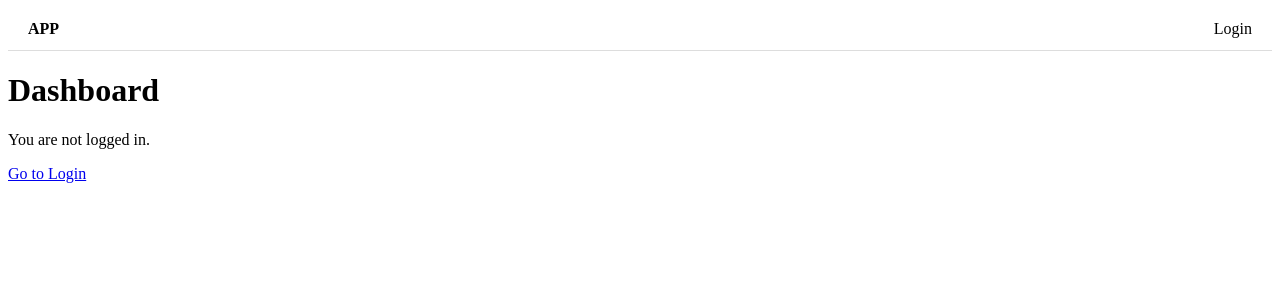
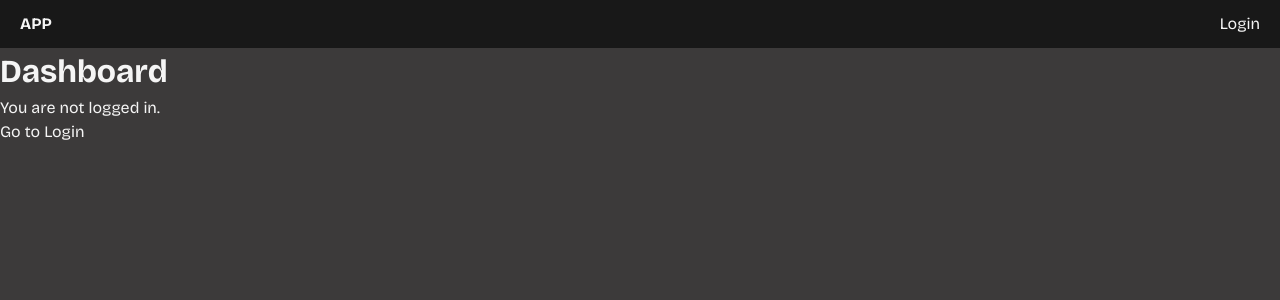
Before and after one commit to ThanosDodd/revifiro-boilerplate, a React (Vite) app: page /dashboard in a window 1280 px wide. Shown: the top 300 px of the page. Built offline with nearby package versions, Linux system fonts and the light colour scheme; no server answers.

Commit message:
refactor: remove unused CSS styles and update Navbar styles for consistency

```diff
--- a/src/components/Navbar.css
+++ b/src/components/Navbar.css
@@ -1,8 +1,8 @@
 .nav {
+  background: #171717f2;
   display: flex;
   justify-content: space-between;
   padding: 12px 20px;
-  border-bottom: 1px solid #ddd;
   align-items: center;
 }
 
@@ -17,5 +17,4 @@
 
 .link {
   text-decoration: none;
-  color: black;
 }
--- a/src/index.css
+++ b/src/index.css
@@ -1,119 +1,32 @@
+@import url("https://fonts.googleapis.com/css2?family=Bricolage+Grotesque:wght@400;500;700&display=swap");
+
 :root {
-  --text: #6b6375;
-  --text-h: #08060d;
-  --bg: #fff;
-  --border: #e5e4e7;
-  --code-bg: #f4f3ec;
-  --accent: #aa3bff;
-  --accent-bg: rgba(170, 59, 255, 0.1);
-  --accent-border: rgba(170, 59, 255, 0.5);
-  --social-bg: rgba(244, 243, 236, 0.5);
-  --shadow:
-    rgba(0, 0, 0, 0.1) 0 10px 15px -3px, rgba(0, 0, 0, 0.05) 0 4px 6px -2px;
+  --bg: #3c3a3a;
+  --text: #f5f5f5;
+  --border: #2a2a2a;
 
-  --sans: system-ui, "Segoe UI", Roboto, sans-serif;
-  --heading: system-ui, "Segoe UI", Roboto, sans-serif;
-  --mono: ui-monospace, Consolas, monospace;
-
-  font: 18px/145% var(--sans);
-  letter-spacing: 0.18px;
-  color-scheme: light dark;
-  color: var(--text);
-  background: var(--bg);
-  font-synthesis: none;
-  text-rendering: optimizeLegibility;
-  -webkit-font-smoothing: antialiased;
-  -moz-osx-font-smoothing: grayscale;
-
-  @media (max-width: 1024px) {
-    font-size: 16px;
-  }
-}
-
-@media (prefers-color-scheme: dark) {
-  :root {
-    --text: #9ca3af;
-    --text-h: #f3f4f6;
-    --bg: #16171d;
-    --border: #2e303a;
-    --code-bg: #1f2028;
-    --accent: #c084fc;
-    --accent-bg: rgba(192, 132, 252, 0.15);
-    --accent-border: rgba(192, 132, 252, 0.5);
-    --social-bg: rgba(47, 48, 58, 0.5);
-    --shadow:
-      rgba(0, 0, 0, 0.4) 0 10px 15px -3px, rgba(0, 0, 0, 0.25) 0 4px 6px -2px;
-  }
-
-  #social .button-icon {
-    filter: invert(1) brightness(2);
-  }
+  --sans: "Bricolage Grotesque", system-ui, sans-serif;
 }
 
 body {
   margin: 0;
-  font-family:
-    system-ui,
-    -apple-system,
-    Segoe UI,
-    Roboto,
-    Helvetica,
-    Arial,
-    sans-serif;
+  background: var(--bg);
+  color: var(--text);
+  font-family: var(--sans);
+  line-height: 1.5;
 }
 
 #root {
-  width: 1126px;
-  max-width: 100%;
-  margin: 0 auto;
-  text-align: center;
-  border-inline: 1px solid var(--border);
-  min-height: 100svh;
-  display: flex;
-  flex-direction: column;
-  box-sizing: border-box;
+  min-height: 100vh;
+}
+
+a {
+  color: inherit;
+  text-decoration: none;
 }
 
 h1,
-h2 {
-  font-family: var(--heading);
-  font-weight: 500;
-  color: var(--text-h);
-}
-
-h1 {
-  font-size: 56px;
-  letter-spacing: -1.68px;
-  margin: 32px 0;
-  @media (max-width: 1024px) {
-    font-size: 36px;
-    margin: 20px 0;
-  }
-}
-h2 {
-  font-size: 24px;
-  line-height: 118%;
-  letter-spacing: -0.24px;
-  margin: 0 0 8px;
-  @media (max-width: 1024px) {
-    font-size: 20px;
-  }
-}
+h2,
 p {
   margin: 0;
 }
-
-code,
-.counter {
-  font-family: var(--mono);
-  display: inline-flex;
-  border-radius: 4px;
-  color: var(--text-h);
-}
-
-code {
-  font-size: 15px;
-  line-height: 135%;
-  padding: 4px 8px;
-  background: var(--code-bg);
-}
--- a/src/main.jsx
+++ b/src/main.jsx
@@ -2,6 +2,8 @@
 import ReactDOM from "react-dom/client";
 import { BrowserRouter } from "react-router-dom";
 import App from "./App";
+
+import "./index.css";
 
 ReactDOM.createRoot(document.getElementById("root")).render(
   <BrowserRouter>
```
Also changed, not shown: src/App.css (deleted, +0 -184 lines).
